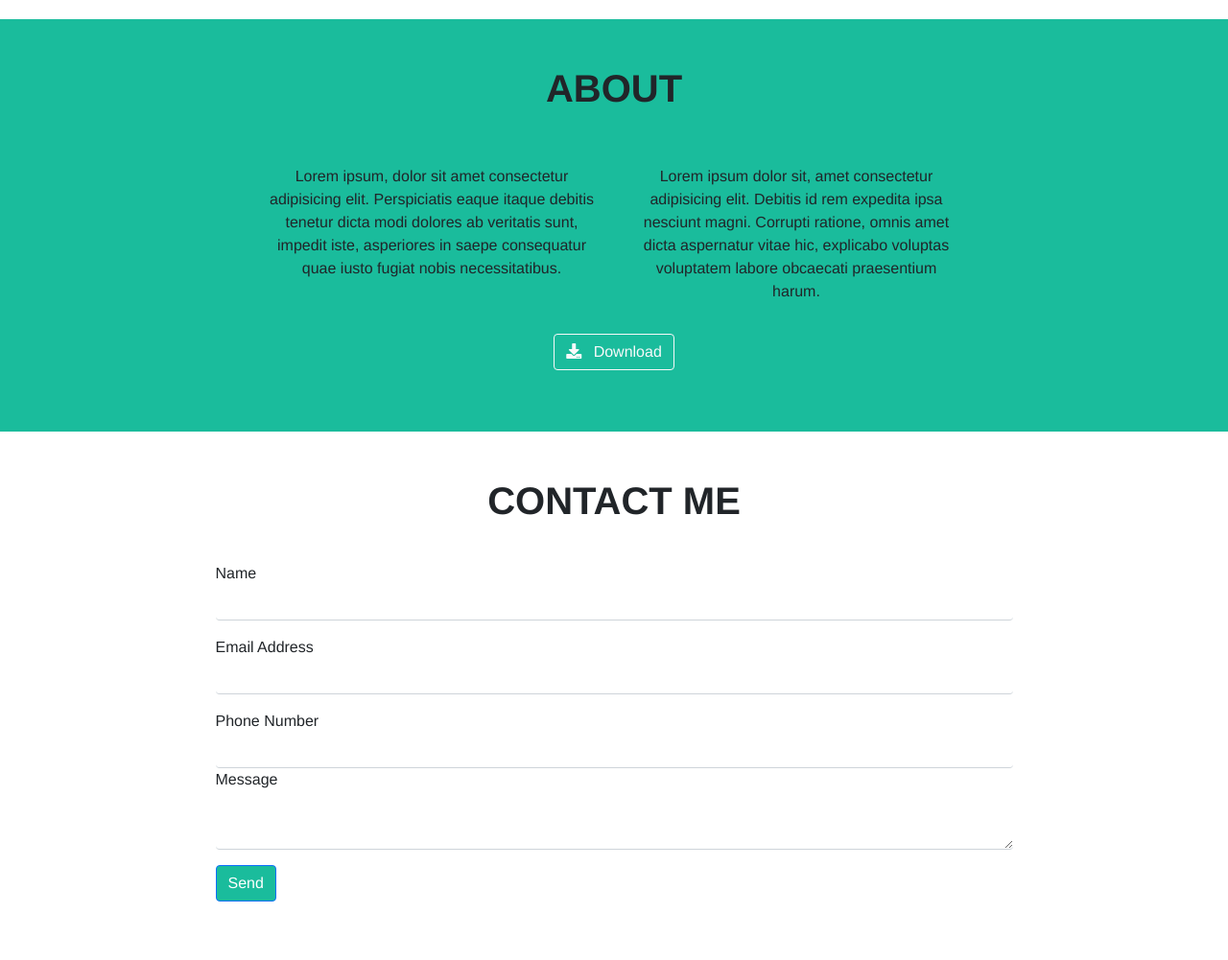
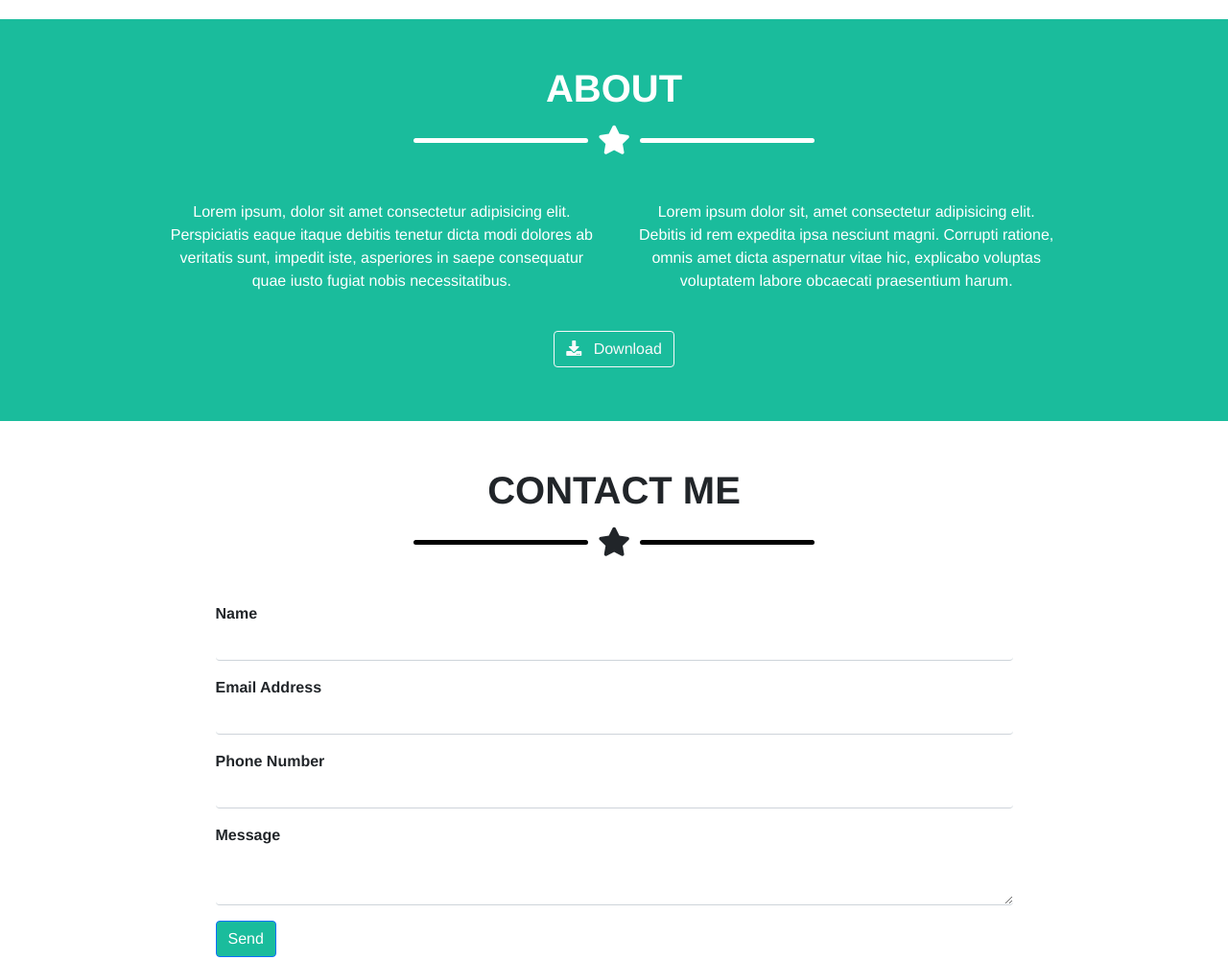
Before and after one commit to AntonioRusso1997/html-css-bootstrap-freelancer, a plain HTML site: page index.html in a window 1280 px wide. Shown: the part 1480-2481 px from the top of the page at 96% size. Drawn offline with nearby package versions, Linux system fonts and the light colour scheme.

Commit message:
About and Contact section + correction

```diff
--- a/css/style.css
+++ b/css/style.css
@@ -39,15 +39,11 @@ header {
 }
 
 .divider-star {
-    color: white;
     font-size: 30px;
 }
 
-.portfolio-section .divider-star {
-    color: black;
-}
-
-.portfolio-section .divider-line {
+.portfolio-section .divider-line,
+.contact-section .divider-line {
     background-color: black;
 }
 
--- a/index.html
+++ b/index.html
@@ -44,7 +44,7 @@
                 <div id="artist-name" class="col-md-12 col-lg-6 mb-4"><h1>START BOOTSTRAP</h1></div>
                 <div class="divider container d-flex justify-content-center align-items-center mb-4">
                     <div class="divider-line col-2"></div>
-                    <div class="divider-star col-auto"><i class="fas fa-star"></i></div>
+                    <div class="divider-star col-auto text-white"><i class="fas fa-star"></i></div>
                     <div class="divider-line col-2"></div>
                 </div>
                 <div id="artist-description" class="col-md-12 col-lg-7"><p>GRAPHIC ARTIST - WEB DESIGNER - ILLUSTRATOR</p></div>
@@ -89,13 +89,17 @@
         <!-- About -->
         <div class="about-section container-fluid p-5">
             <div class="container text-center">
-                <h2 class="fw-bold">ABOUT</h2>
-                <div id="star-hr" class="col-4 mb-4 m-auto"></div>
-                <div id="about" class="container p-3">
-                    <div class="row justify-content-center p-2">
-                        <div class="about-text col-lg-4 m-2 "><p>Lorem ipsum, dolor sit amet consectetur adipisicing elit. Perspiciatis eaque itaque debitis tenetur dicta modi dolores ab veritatis sunt, impedit iste, asperiores in saepe consequatur quae iusto fugiat nobis necessitatibus.</p></div>
+                <h2 class="fw-bold text-white">ABOUT</h2>
+                <div class="divider container d-flex justify-content-center align-items-center mb-4">
+                    <div class="divider-line col-2"></div>
+                    <div class="divider-star col-auto text-white"><i class="fas fa-star"></i></div>
+                    <div class="divider-line col-2"></div>
+                </div>
+                <div id="about" class="container p-2">
+                    <div class="row justify-content-center mb-3">
+                        <div class="about-text col-lg-5 m-2 "><p class="text-white">Lorem ipsum, dolor sit amet consectetur adipisicing elit. Perspiciatis eaque itaque debitis tenetur dicta modi dolores ab veritatis sunt, impedit iste, asperiores in saepe consequatur quae iusto fugiat nobis necessitatibus.</p></div>
 
-                        <div class="about-text col-lg-4 m-2"><p>Lorem ipsum dolor sit, amet consectetur adipisicing elit. Debitis id rem expedita ipsa nesciunt magni. Corrupti ratione, omnis amet dicta aspernatur vitae hic, explicabo voluptas voluptatem labore obcaecati praesentium harum.</p></div>
+                        <div class="about-text col-lg-5 m-2"><p class="text-white">Lorem ipsum dolor sit, amet consectetur adipisicing elit. Debitis id rem expedita ipsa nesciunt magni. Corrupti ratione, omnis amet dicta aspernatur vitae hic, explicabo voluptas voluptatem labore obcaecati praesentium harum.</p></div>
                     </div>
                     <a class="btn btn-xl btn-outline-light" href="#">
                         <i class="fas fa-download me-2"></i>
@@ -110,10 +114,14 @@
         <div class="contact-section container-fluid p-5">
             <div class="container text-center">
                 <h2 class="fw-bold">CONTACT ME</h2>
-                <div id="star-hr" class="col-4 mb-4 m-auto"></div>
+                <div class="divider container d-flex justify-content-center align-items-center mb-4">
+                    <div class="divider-line col-2"></div>
+                    <div class="divider-star col-auto"><i class="fas fa-star"></i></div>
+                    <div class="divider-line col-2"></div>
+                </div>
             </div>
             <div id="contact-me" class="container p-3">
-                <form class="col-9 m-auto">
+                <form class="col-9 m-auto fw-bold">
                     <div class="mb-3">
                         <label for="name">Name</label>
                         <input type="text" class="form-control border-r border-top-0 border-end-0 border-start-0 " id="name" placeholder="">
@@ -122,8 +130,8 @@
                         <label for="email">Email Address</label>
                         <input type="email" class="form-control border-r border-top-0 border-end-0 border-start-0 " id="e-mail" placeholder="">
                     </div>
-                    <div class="phone">
-                        <label for="formGroupExampleInput">Phone Number</label>
+                    <div class="mb-3">
+                        <label for="phone">Phone Number</label>
                         <input type="text" class="form-control border-r border-top-0 border-end-0 border-start-0 " id="phone" placeholder="">
                     </div>
                     <div class="mb-3">
```
